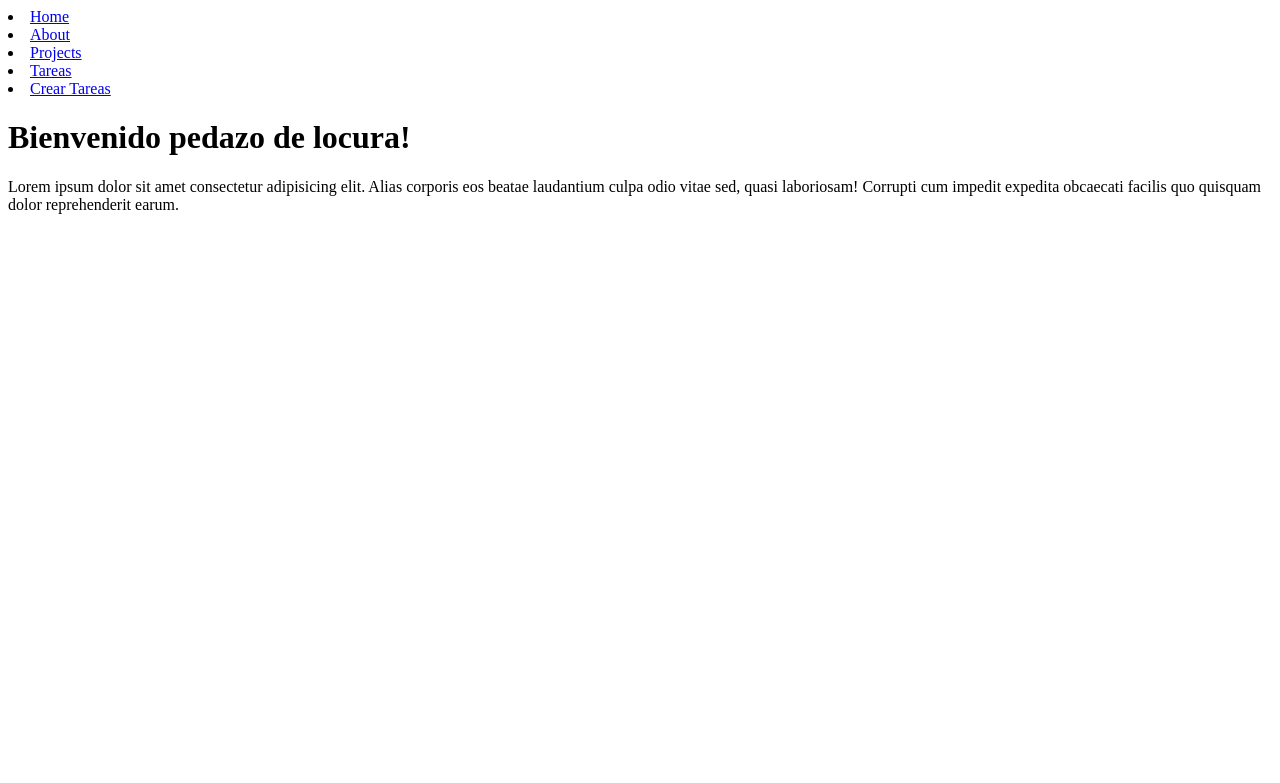
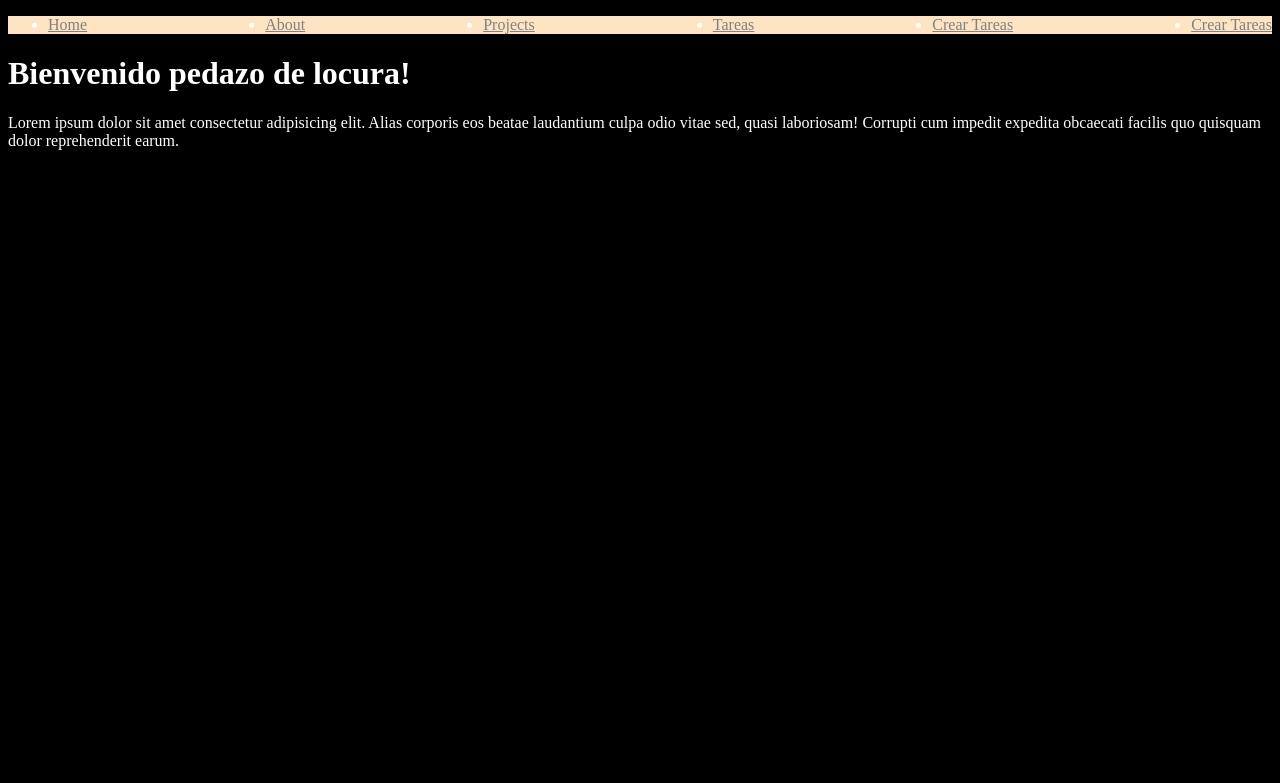
Before and after one commit to marketitos/Django, a Django app: page / in a window 1280 px wide. Shown: the top 783 px of the page. Run offline with Django 4.2, Linux system fonts and the light colour scheme.

Commit message:
Terminado curso de l gordo fazt

```diff
--- a/myapp/forms.py
+++ b/myapp/forms.py
@@ -1,5 +1,10 @@
+from cProfile import label
 from django import forms
 
 class crearnuevatarea(forms.Form):
     titulo = forms.CharField(label="Titulo de tarea", max_length=200)
     descripcion =forms.CharField(label="Descripcion de la tarea", widget=forms.Textarea)
+
+
+class crearproyecto(forms.Form):
+    name = forms.CharField(label="Titulo del proyecto", max_length=200)
--- /dev/null
+++ b/myapp/static/css.css
@@ -0,0 +1,18 @@
+body{
+    background-color: black;
+    color: white;
+}
+
+.navbar{
+    background-color: bisque;
+
+}
+
+.navbar ul {
+    display: flex;
+    justify-content: space-between;
+}
+
+.navbar ul li a{
+    color:gray;
+}
--- a/myapp/templates/base.html
+++ b/myapp/templates/base.html
@@ -1,4 +1,17 @@
-<nav>
+{% load static %}
+
+<!DOCTYPE html>
+<html lang="en">
+<head>
+    <meta charset="UTF-8">
+    <meta http-equiv="X-UA-Compatible" content="IE=edge">
+    <meta name="viewport" content="width=device-width, initial-scale=1.0">
+    <link rel="stylesheet" href="{% static 'css.css' %}">
+    <title>Document</title>
+</head>
+<body>
+    <nav class="navbar">
+        <ul>
             <li>
                 <a href="/">Home</a>
             </li>
@@ -14,7 +27,14 @@
             <li>
                 <a href="/crear_tareas">Crear Tareas</a>
             </li>
+            <li>
+                <a href="/crear_proyecto">Crear Tareas</a>
+            </li>
+        </ul>
+
     </nav>
 
     {% block content %}
     {% endblock %}
+</body>
+</html>
--- a/myapp/urls.py
+++ b/myapp/urls.py
@@ -8,5 +8,6 @@ urlpatterns= [
     path('projecto/', views.projects),
     path('tareas/', views.task),
     path('crear_tareas/', views.crear_tarea),
+    path('crear_proyecto/', views.crear_proyecto),
 
 ]
--- a/myapp/views.py
+++ b/myapp/views.py
@@ -2,7 +2,7 @@ from django.shortcuts import render
 from django.http import HttpResponse
 from .models import Project, tareas
 from django.shortcuts import render, redirect
-from .forms import crearnuevatarea
+from .forms import crearnuevatarea, crearproyecto
 
 
 # Create your views here.
@@ -42,3 +42,16 @@ def crear_tarea(request):
     else:
          tareas.objects.create(titulo = request.POST['titulo'], descripcion = request.POST['descripcion'], project_id=1)
          return redirect('/tareas')
+
+
+def crear_proyecto(request):
+    if request == 'GET':
+        return render(request, 'crear_proyectos.html' , {
+            "form":crearproyecto()
+        })
+    else:
+        project = Project.objects.create(name=request.POST["name"])
+        print(project)
+        return render(request, 'crear_proyectos.html' , {
+            "form":crearproyecto()
+        })
--- a/mysite/settings.py
+++ b/mysite/settings.py
@@ -116,7 +116,7 @@ USE_TZ = True
 # Static files (CSS, JavaScript, Images)
 # https://docs.djangoproject.com/en/4.1/howto/static-files/
 
-STATIC_URL = 'static/'
+STATIC_URL = 'myapp/static/'
 
 # Default primary key field type
 # https://docs.djangoproject.com/en/4.1/ref/settings/#default-auto-field
```
Also changed, not shown: myapp/templates/crear_proyectos.html (added, +16 -0 lines), db.sqlite3. Lines whose indentation alone changed are shown as unchanged.
